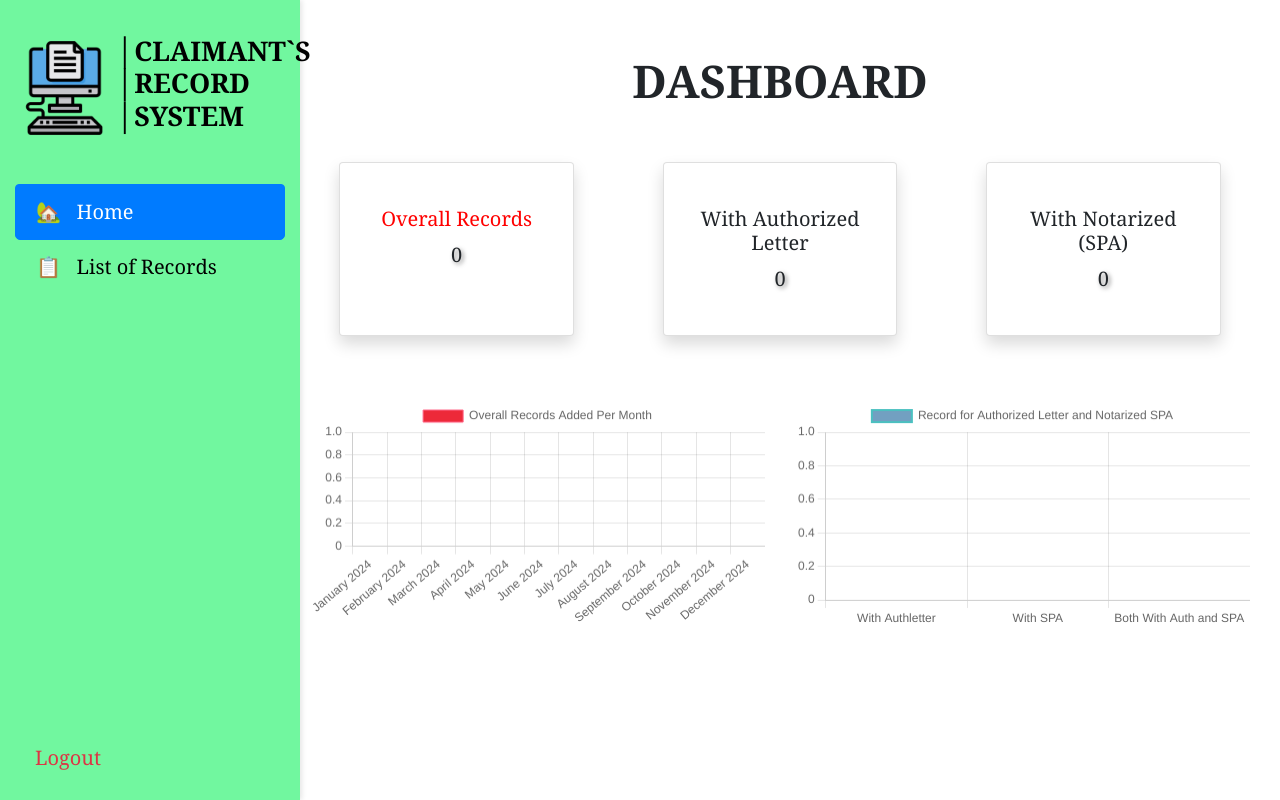
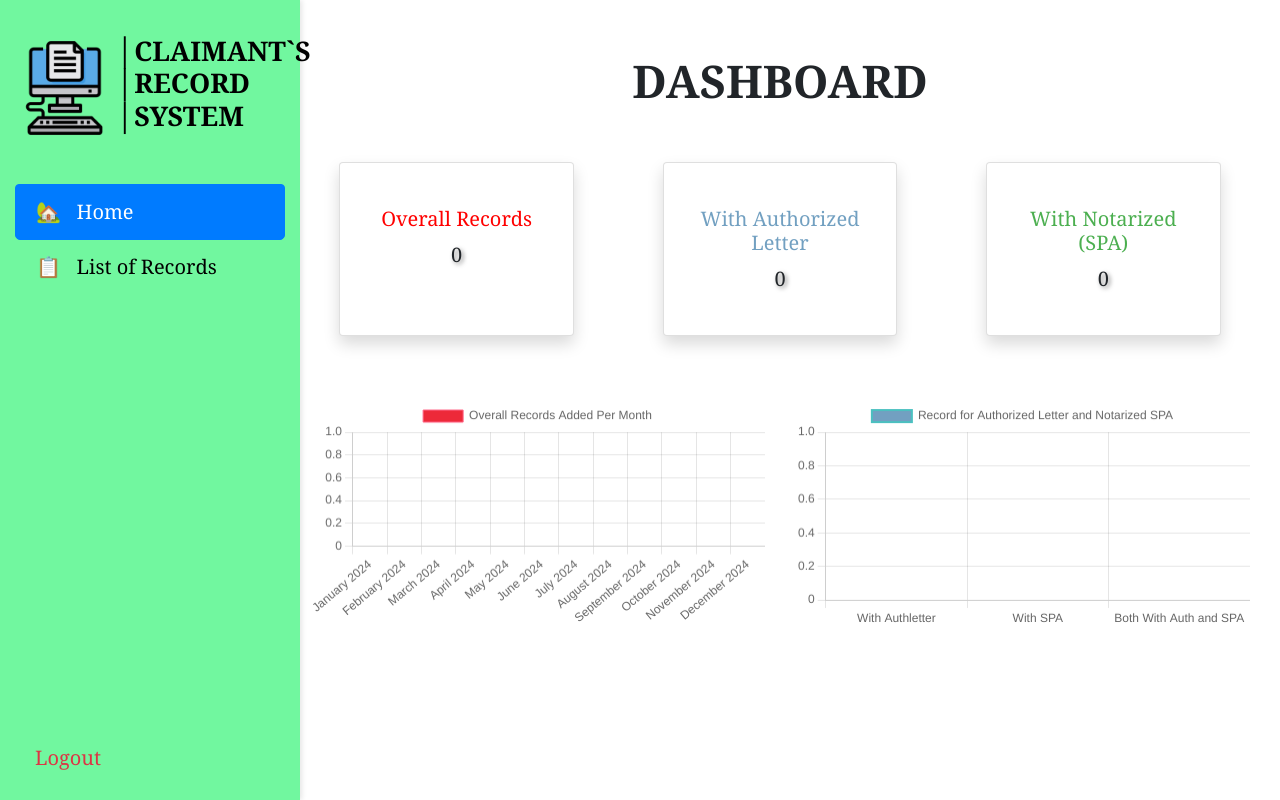
Before and after one commit to ShiroooShi/nia-crs, a PHP site: page /home.php in a window 1280 px wide. Run offline with PHP 8.4, Linux system fonts and the light colour scheme; the visitor is signed in with stand-in values (Sample User, id 1); data that the repository does not hold is empty.

Commit message:
FINAL UPDATE

```diff
--- a/home.php
+++ b/home.php
@@ -92,7 +92,7 @@ $bothCount = count($bothIds);
                 <div class="card border-default shadow" style="width: 80%;">
                     <div class="card-body text-center">
                         <br>
-                        <h5 class="card-title">With Authorized Letter</h5>
+                        <h5 class="card-title" style="text-decoration: none; color: #72A0C1;">With Authorized Letter</h5>
                         <h5 class="card-text" id="autletterCount" style="text-shadow: 2px 2px 4px rgba(0, 0, 0, 0.5);">
                             <?php echo $autletterCount; ?><br><br>
                         </h5>
@@ -103,7 +103,7 @@ $bothCount = count($bothIds);
                 <div class="card border-default shadow" style="width: 80%;">
                     <div class="card-body text-center">
                         <br>
-                        <h5 class="card-title">With Notarized (SPA)</h5>
+                        <h5 class="card-title" style="text-decoration: none; color: #4CAF50;">With Notarized (SPA)</h5>
                         <h5 class="card-text" id="spaCount" style="text-shadow: 2px 2px 4px rgba(0, 0, 0, 0.5);">
                             <?php echo $spaCount; ?><br><br>
                         </h5>
```
Also changed, not shown: records.php (+12 -4 lines).
